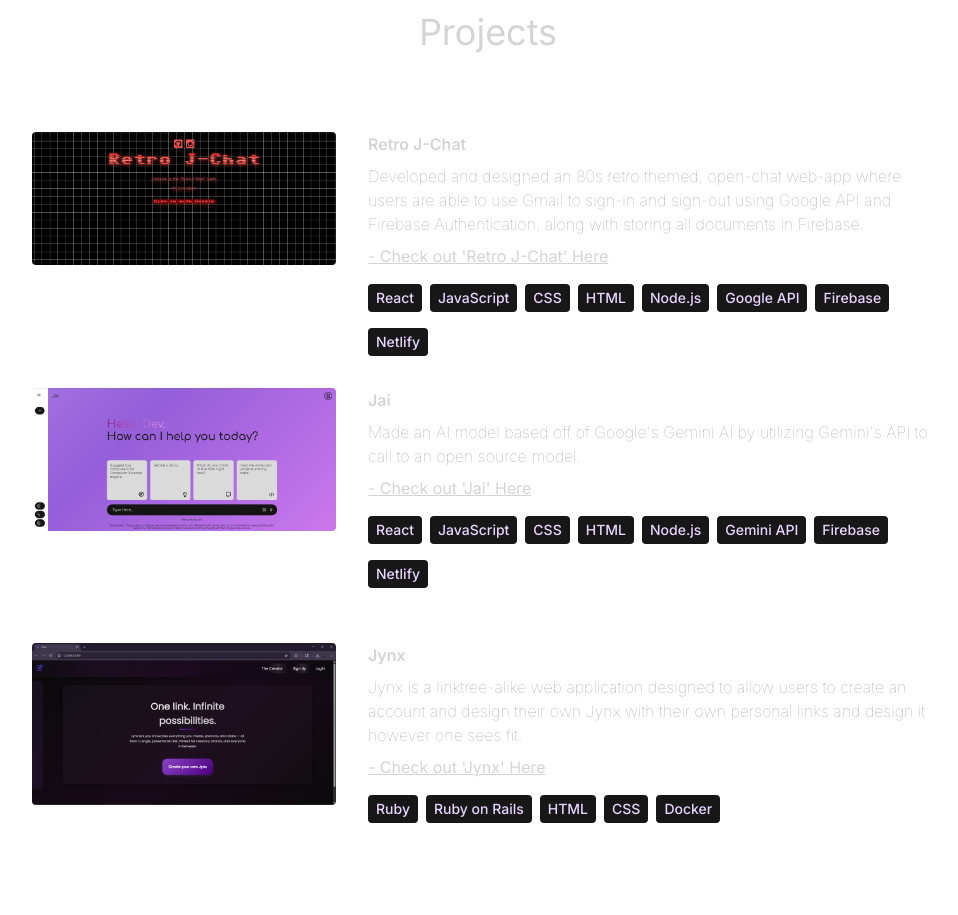
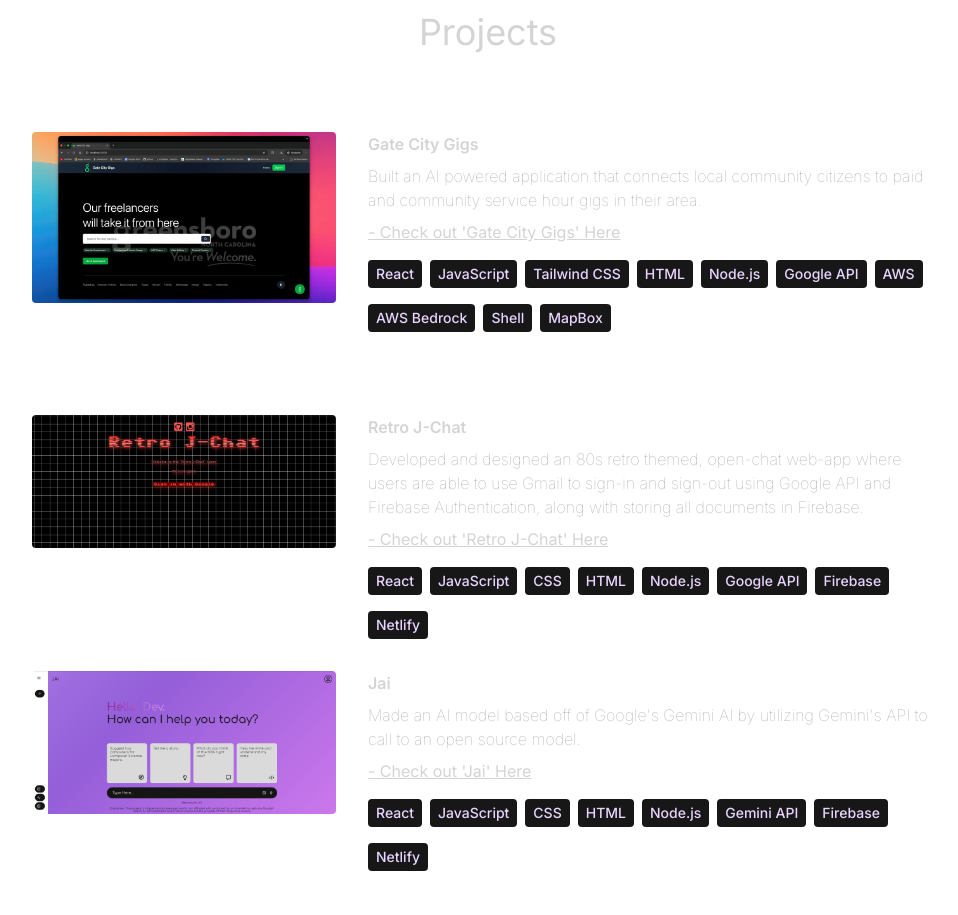
Before and after one commit to jcodes101/JadinsPortfolio, a React (Vite) app: page / in a window 1280 px wide. Shown: the part 6300-7215 px from the top of the page, without its empty margins (152-1110 px from the left). Built offline with nearby package versions, Linux system fonts and the light colour scheme.

Commit message:
new project added

```diff
--- a/src/constants/index.js
+++ b/src/constants/index.js
@@ -9,6 +9,7 @@ import project7 from "../assets/projects/project-7.png";
 import project8 from "../assets/projects/project-8.png";
 import project9 from "../assets/projects/project-9.png";
 import project10 from "../assets/projects/project-10.png";
+import project11 from "../assets/projects/project-11.png";
 
 import badge_1 from "../assets/certs_badges/impl_bdg.jpg";
 import cert_1 from "../assets/certs_badges/cdl_jh.png";
@@ -82,6 +83,15 @@ export const EXPERIENCES = [
 ];
 
 export const PROJECTS = [
+  {
+    title: "Gate City Gigs",
+    image: project11,
+    description:
+      "Built an AI powered application that connects local community citizens to paid and community service hour gigs in their area.",
+    technologies: ["React", "JavaScript", "Tailwind CSS", "HTML", "Node.js", "Google API", "AWS", "AWS Bedrock", "Shell", "MapBox"],
+    link: "http://3.16.159.211:3000/",
+    linkTitle: "- Check out 'Gate City Gigs' Here\n"
+  },
   {
     title: "Retro J-Chat",
     image: project7,
```
Also changed, not shown: src/assets/projects/project-11.png (added).
